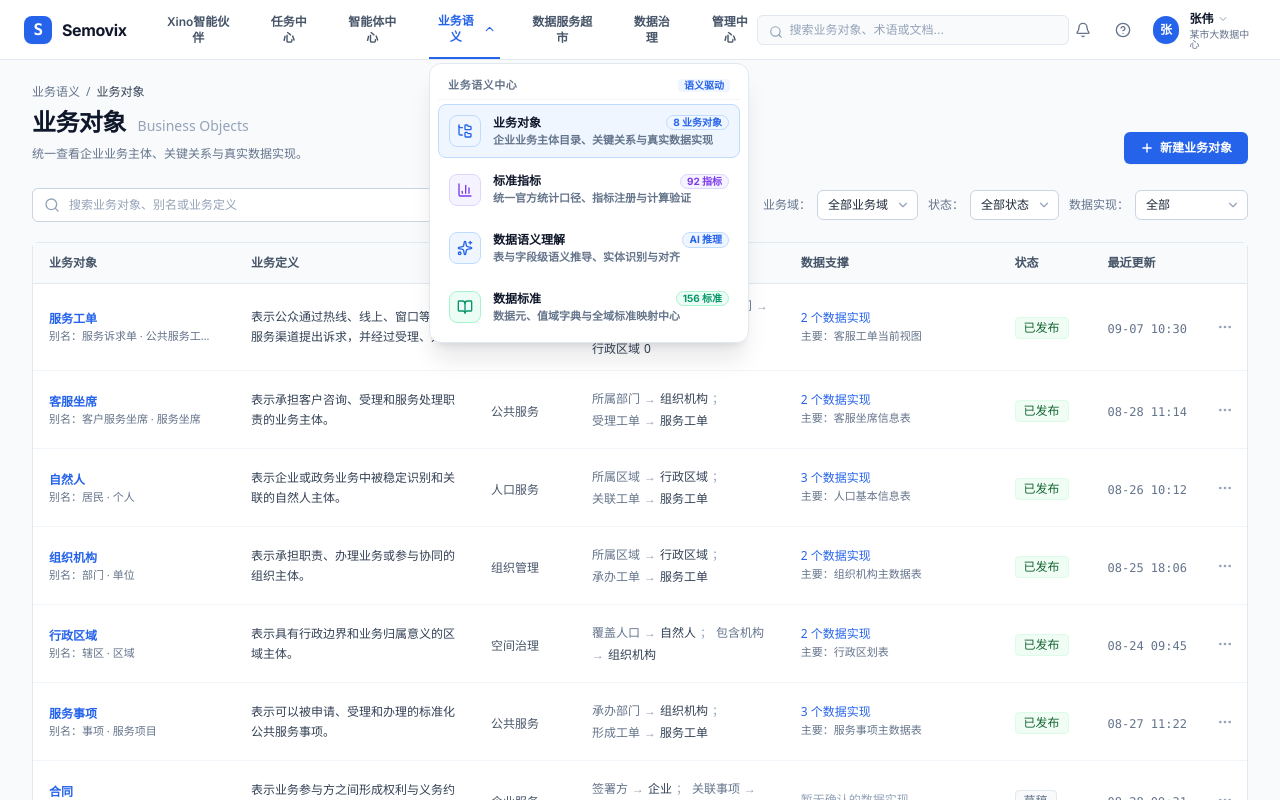
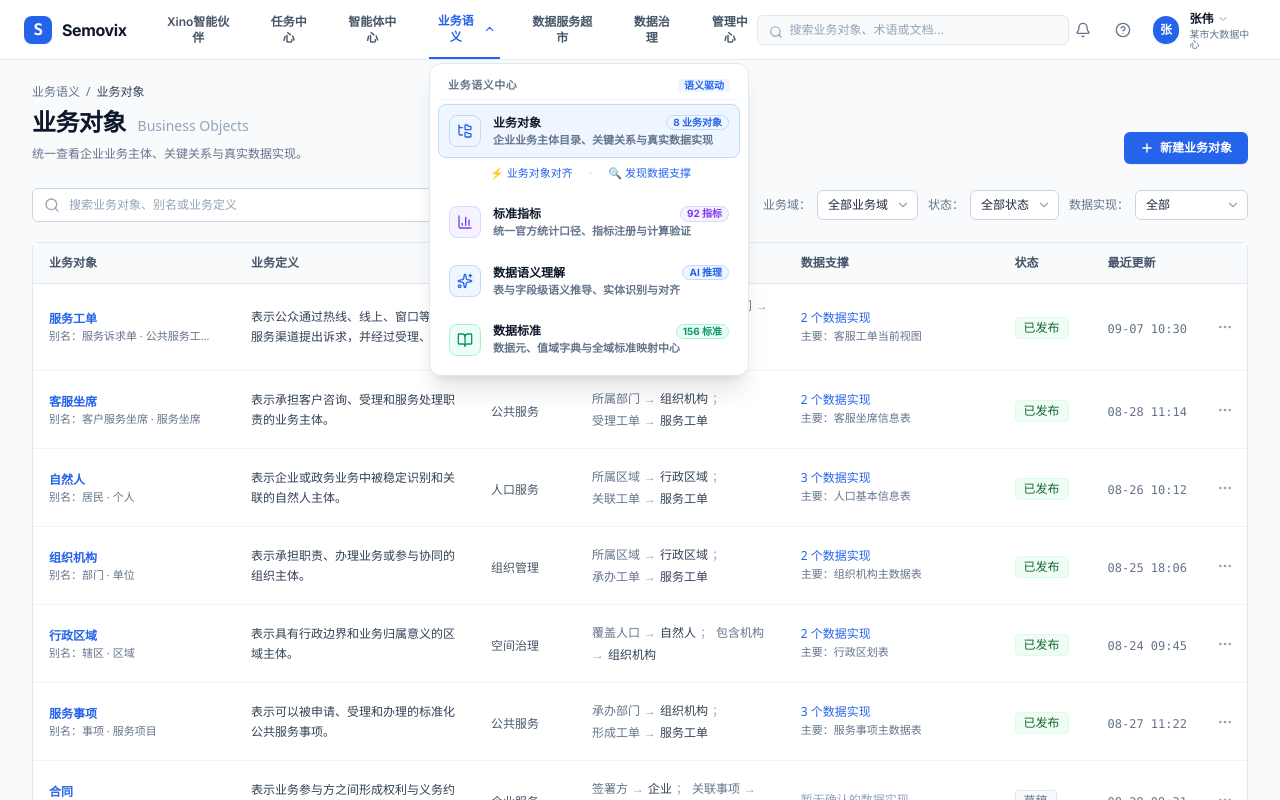
Before and after one commit to jinguoxing/semantic-0810, a React (Vite) app: page / in a window 1280 px wide. Both pictures are taken after a click on the button "业务语义". Built offline with nearby package versions, Linux system fonts and the light colour scheme.

Commit message:
feat: enable navigation between semantic workspaces
Add cross-workspace navigation buttons to allow seamless switching between the Business Object Resolution and Resolve Data Support workflows.

```diff
--- a/src/App.tsx
+++ b/src/App.tsx
@@ -999,6 +999,11 @@ export default function App() {
             setViewTab('business_objects');
             addToast('info', '业务对象列表', '已返回企业业务对象目录');
           }}
+          onSwitchToResolution={() => {
+            setCurrentNav('business_object_resolution');
+            setViewTab('business_object_resolution');
+            addToast('info', '工作台切换', '已切换至「业务对象对齐」工作台（自下而上语义决策）');
+          }}
           addToast={addToast}
         />
       ) : currentNav === 'business_object_resolution' || viewTab === 'business_object_resolution' ? (
@@ -1022,6 +1027,11 @@ export default function App() {
             setCurrentNav('business_objects');
             setViewTab('business_objects');
             addToast('info', '稍后处理', '业务对象对齐任务已保留');
+          }}
+          onSwitchToResolveDataSupport={() => {
+            setCurrentNav('resolve_data_support');
+            setViewTab('resolve_data_support');
+            addToast('info', '工作台切换', '已切换至「发现数据支撑」工作台（自上而下数据实现确立）');
           }}
           onConfirmResolution={(selectedObj) => {
             setBusinessObjectDetailContext({
--- a/src/components/BusinessObjectResolutionWorkspace.tsx
+++ b/src/components/BusinessObjectResolutionWorkspace.tsx
@@ -1,6 +1,7 @@
 import React, { useState } from 'react';
 import {
   ArrowLeft,
+  ArrowRight,
   Check,
   Table as TableIcon,
   Layers,
@@ -24,6 +25,7 @@ export interface BusinessObjectResolutionWorkspaceProps {
   onCreateNewObject?: () => void;
   onPostpone?: () => void;
   onConfirmResolution?: (selectedObject: 'service_ticket' | 'hotline_ticket') => void;
+  onSwitchToResolveDataSupport?: () => void;
   addToast?: (type: 'success' | 'error' | 'info' | 'warning', title: string, message: string) => void;
 }
 
@@ -33,6 +35,7 @@ export const BusinessObjectResolutionWorkspace: React.FC<BusinessObjectResolutio
   onCreateNewObject,
   onPostpone,
   onConfirmResolution,
+  onSwitchToResolveDataSupport,
   addToast
 }) => {
   // Candidate selection state: user has selected 'service_ticket' ("服务工单"), can toggle to 'hotline_ticket' ("热线工单")
@@ -224,8 +227,19 @@ export const BusinessObjectResolutionWorkspace: React.FC<BusinessObjectResolutio
               </div>
             </div>
 
-            {/* Top Right Action: 稍后处理 ONLY */}
+            {/* Top Right Action: 切换工作台 & 稍后处理 */}
             <div className="flex items-center space-x-3 shrink-0 pt-1">
+              {onSwitchToResolveDataSupport && (
+                <button
+                  id="btn-switch-to-data-support"
+                  onClick={onSwitchToResolveDataSupport}
+                  className="px-3 py-1.5 rounded bg-[#EFF6FF] hover:bg-[#DBEAFE] text-[#2563EB] border border-[#BFDBFE] text-xs font-medium transition-colors cursor-pointer flex items-center space-x-1.5"
+                  title="切换至自上而下的「发现数据支撑」工作台"
+                >
+                  <span>🔍 发现数据支撑工作台</span>
+                  <ArrowRight className="w-3.5 h-3.5" />
+                </button>
+              )}
               <button
                 onClick={handlePostponeClick}
                 className="px-3.5 py-1.5 text-xs font-medium text-[#475569] hover:text-[#0F172A] bg-white hover:bg-[#F1F5F9] border border-[#CBD5E1] rounded-md transition-colors cursor-pointer"
--- a/src/components/Header.tsx
+++ b/src/components/Header.tsx
@@ -153,6 +153,7 @@ export const Header: React.FC<HeaderProps> = ({
 
                 <div className="space-y-1">
                   {/* 二级菜单 1: 业务对象 */}
+                  <div className="space-y-1">
                     <button
                       onClick={() => {
                         setIsSemanticsDropdownOpen(false);
@@ -181,6 +182,42 @@ export const Header: React.FC<HeaderProps> = ({
                         </p>
                       </div>
                     </button>
+
+                    {/* 快捷直达链接：业务对象对齐 & 发现数据支撑 */}
+                    <div className="pl-11 pr-2 pb-1.5 flex items-center space-x-2 text-[11px]">
+                      <button
+                        onClick={(e) => {
+                          e.stopPropagation();
+                          setIsSemanticsDropdownOpen(false);
+                          onSelectNav && onSelectNav('business_object_resolution');
+                        }}
+                        className={`px-2 py-1 rounded transition-colors cursor-pointer font-medium ${
+                          currentNav === 'business_object_resolution'
+                            ? 'bg-[#2563EB] text-white'
+                            : 'text-[#2563EB] hover:bg-[#EFF6FF] hover:underline'
+                        }`}
+                        title="自下而上：从数据语义决策采用哪个业务对象"
+                      >
+                        ⚡ 业务对象对齐
+                      </button>
+                      <span className="text-[#CBD5E1]">·</span>
+                      <button
+                        onClick={(e) => {
+                          e.stopPropagation();
+                          setIsSemanticsDropdownOpen(false);
+                          onSelectNav && onSelectNav('resolve_data_support');
+                        }}
+                        className={`px-2 py-1 rounded transition-colors cursor-pointer font-medium ${
+                          currentNav === 'resolve_data_support'
+                            ? 'bg-[#2563EB] text-white'
+                            : 'text-[#2563EB] hover:bg-[#EFF6FF] hover:underline'
+                        }`}
+                        title="自上而下：为业务对象寻找并确立候选数据实现"
+                      >
+                        🔍 发现数据支撑
+                      </button>
+                    </div>
+                  </div>
 
                   {/* 二级菜单 2: 指标 */}
                   <button
--- a/src/components/ResolveDataSupportWorkspace.tsx
+++ b/src/components/ResolveDataSupportWorkspace.tsx
@@ -1,6 +1,7 @@
 import React, { useState } from 'react';
 import {
   ArrowLeft,
+  ArrowRight,
   ChevronRight,
   Check,
   Database,
@@ -27,6 +28,7 @@ export interface ResolveDataSupportWorkspaceProps {
   onConfirmSuccess?: () => void;
   onDismissCandidate?: () => void;
   onNavigateToObjectsList?: () => void;
+  onSwitchToResolution?: () => void;
   addToast?: (type: 'success' | 'error' | 'info' | 'warning', title: string, message: string) => void;
 }
 
@@ -36,6 +38,7 @@ export const ResolveDataSupportWorkspace: React.FC<ResolveDataSupportWorkspacePr
   onConfirmSuccess,
   onDismissCandidate,
   onNavigateToObjectsList,
+  onSwitchToResolution,
   addToast
 }) => {
   const [isVerifying, setIsVerifying] = useState(false);
@@ -215,8 +218,19 @@ export const ResolveDataSupportWorkspace: React.FC<ResolveDataSupportWorkspacePr
                 </div>
               </div>
 
-              {/* Header Right Action: 稍后处理 only */}
+              {/* Header Right Action: 切换工作台 & 稍后处理 */}
               <div className="flex items-center space-x-3 shrink-0">
+                {onSwitchToResolution && (
+                  <button
+                    id="btn-switch-to-resolution"
+                    onClick={onSwitchToResolution}
+                    className="px-3 py-1.5 rounded bg-[#EFF6FF] hover:bg-[#DBEAFE] text-[#2563EB] border border-[#BFDBFE] text-xs font-medium transition-colors cursor-pointer flex items-center space-x-1.5"
+                    title="切换至自下而上的数据语义「业务对象对齐」工作台"
+                  >
+                    <span>⚡ 业务对象对齐工作台</span>
+                    <ArrowRight className="w-3.5 h-3.5" />
+                  </button>
+                )}
                 <button
                   id="btn-handle-later"
                   onClick={onBackToDetail}
```
Lines whose indentation alone changed are shown as unchanged.
